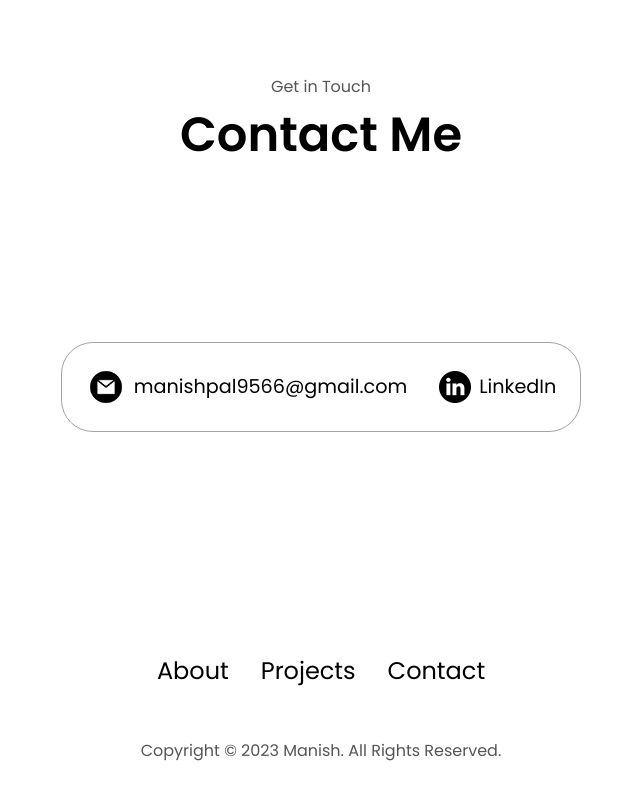
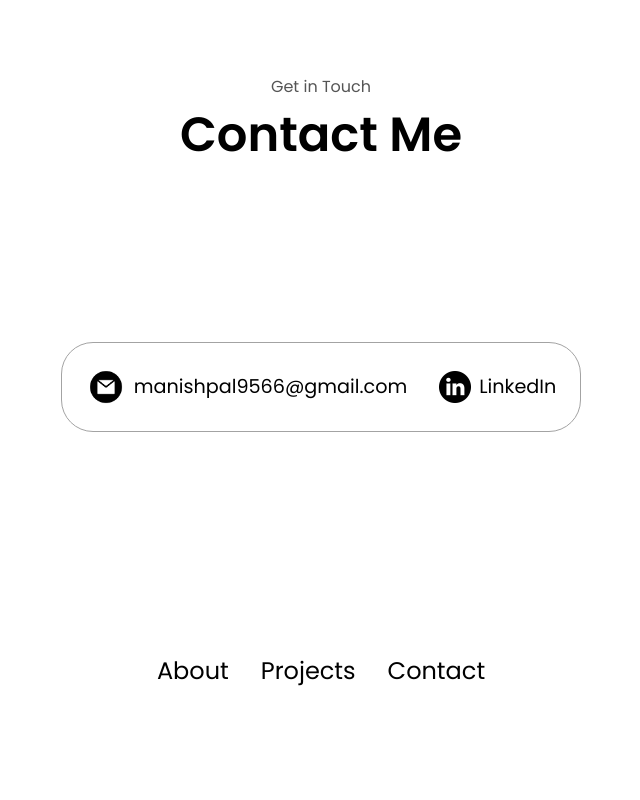
Before and after one commit to Manish342900/portfolio, a plain HTML site: page index.html in a window 1280 px wide. Shown: the part 3039-3839 px from the top of the page, without its empty margins (319-959 px from the left). Drawn offline with Linux system fonts and the light colour scheme.

Commit message:
Update index.html

```diff
--- a/index.html
+++ b/index.html
@@ -292,7 +292,7 @@
           </ul>
         </div>
       </nav>
-      <p>Copyright &#169; 2023 Manish. All Rights Reserved.</p>
+
     </footer>
     <script src="script.js"></script>
   </body>
```
